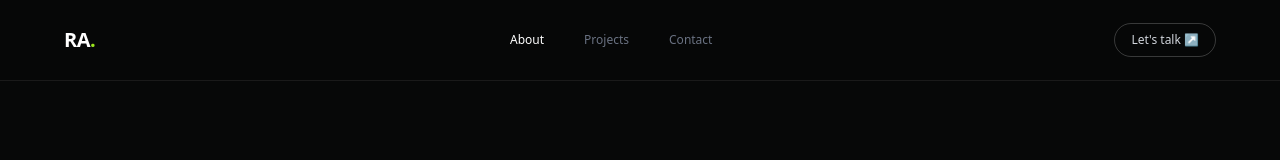
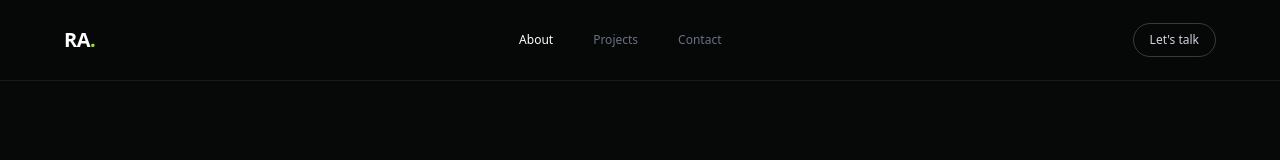
Before and after one commit to RaninduAmarasinghe/my-portfolio, a Next.js app: page /about in a window 1280 px wide. Shown: the top 160 px of the page. Built offline with nearby package versions, Linux system fonts and the light colour scheme.

Commit message:
fix: resolve portfolio lint errors

```diff
--- a/app/about/page.tsx
+++ b/app/about/page.tsx
@@ -302,7 +302,7 @@ export default function AboutPage() {
               transition
             "
           >
-            Let's talk ↗
+           Let&apos;s talk
           </a>
 
 
@@ -445,7 +445,7 @@ export default function AboutPage() {
                     font-medium
                   "
                 >
-                  Let's talk ↗
+                 Let&apos;s talk
                 </a>
 
               </nav>
--- a/app/components/Hero.tsx
+++ b/app/components/Hero.tsx
@@ -840,7 +840,7 @@ export default function Hero() {
             "
           >
 
-            Let's build systems
+       Let&apos;s build systems
 
             <br />
 
--- a/app/components/Navbar.tsx
+++ b/app/components/Navbar.tsx
@@ -154,7 +154,7 @@ export default function Navbar() {
             sm:inline-flex
           "
         >
-          Let's talk
+         Let&apos;s talk
 
           <span
             className="
@@ -368,7 +368,7 @@ export default function Navbar() {
                   active:scale-[0.98]
                 "
               >
-                Let's talk
+               Let&apos;s talk
 
                 <span>
                   ↗
```
